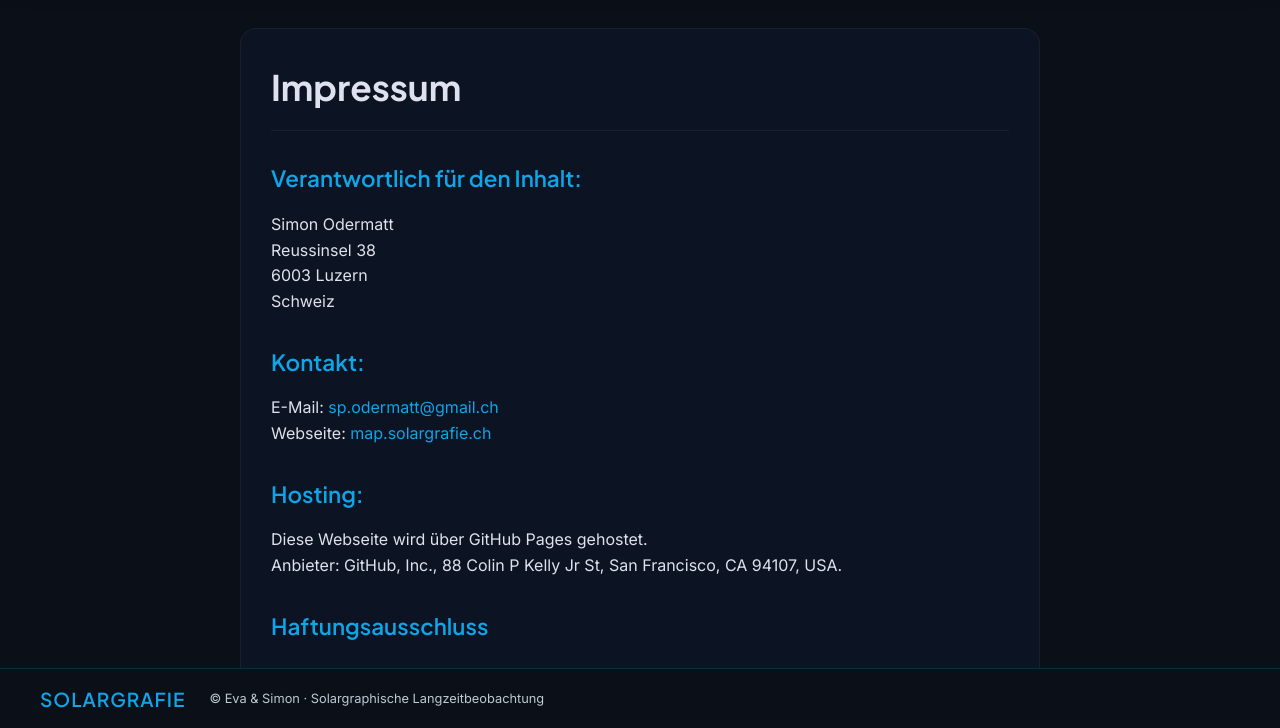
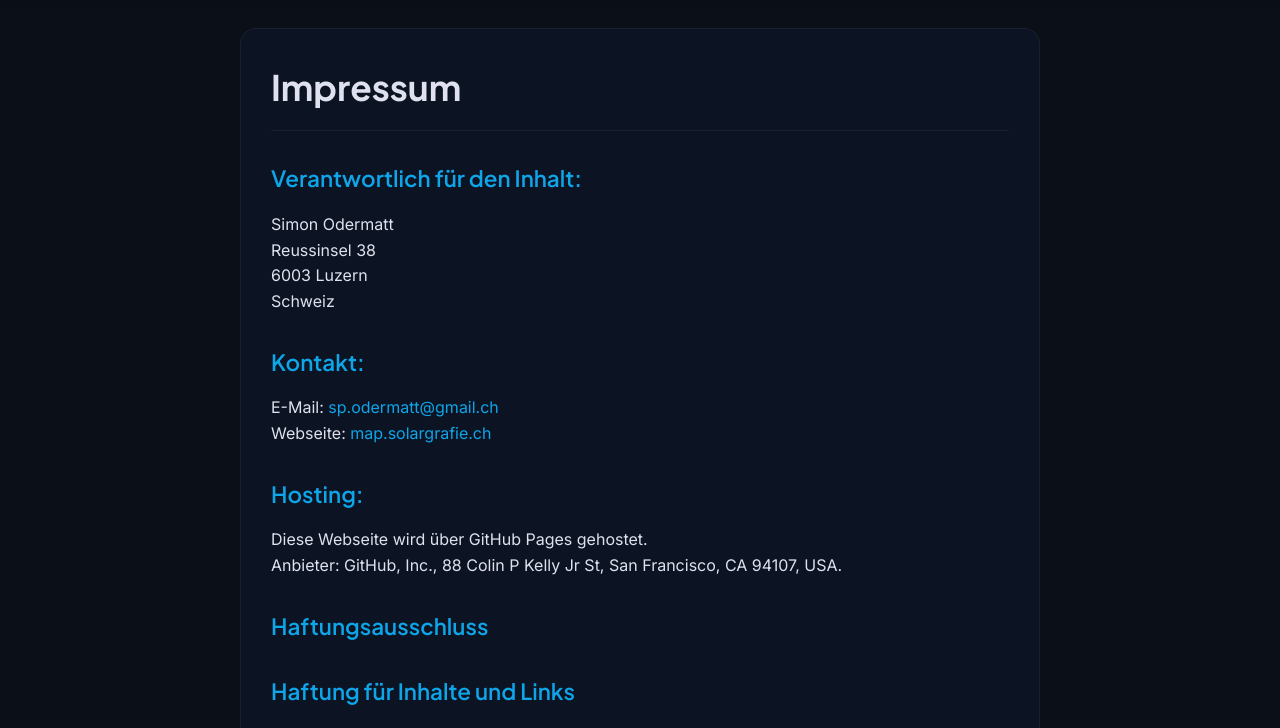
Before and after one commit to simonodermatt/solargrafie, a plain HTML site: page impressum.html in a window 1280 px wide. Shown: the part 72-800 px from the top of the page. Drawn offline with Linux system fonts and the light colour scheme.

Commit message:
fix(impressum): remove footer section from impressum page

```diff
--- a/impressum.html
+++ b/impressum.html
@@ -102,15 +102,5 @@
         vorherige schriftliche Zustimmung des Betreibers.
       </p>
     </main>
-      <footer id="bottom-bar" class="bottom-bar">
-      <div class="bottom-bar-left">
-        <span class="footer-title">SOLARGRAFIE</span>
-        <span class="footer-copy"
-          >© Eva & Simon · Solargraphische Langzeitbeobachtung</span
-        >
-      </div>
-    </footer>
-
   </body>
-
 </html>
```
